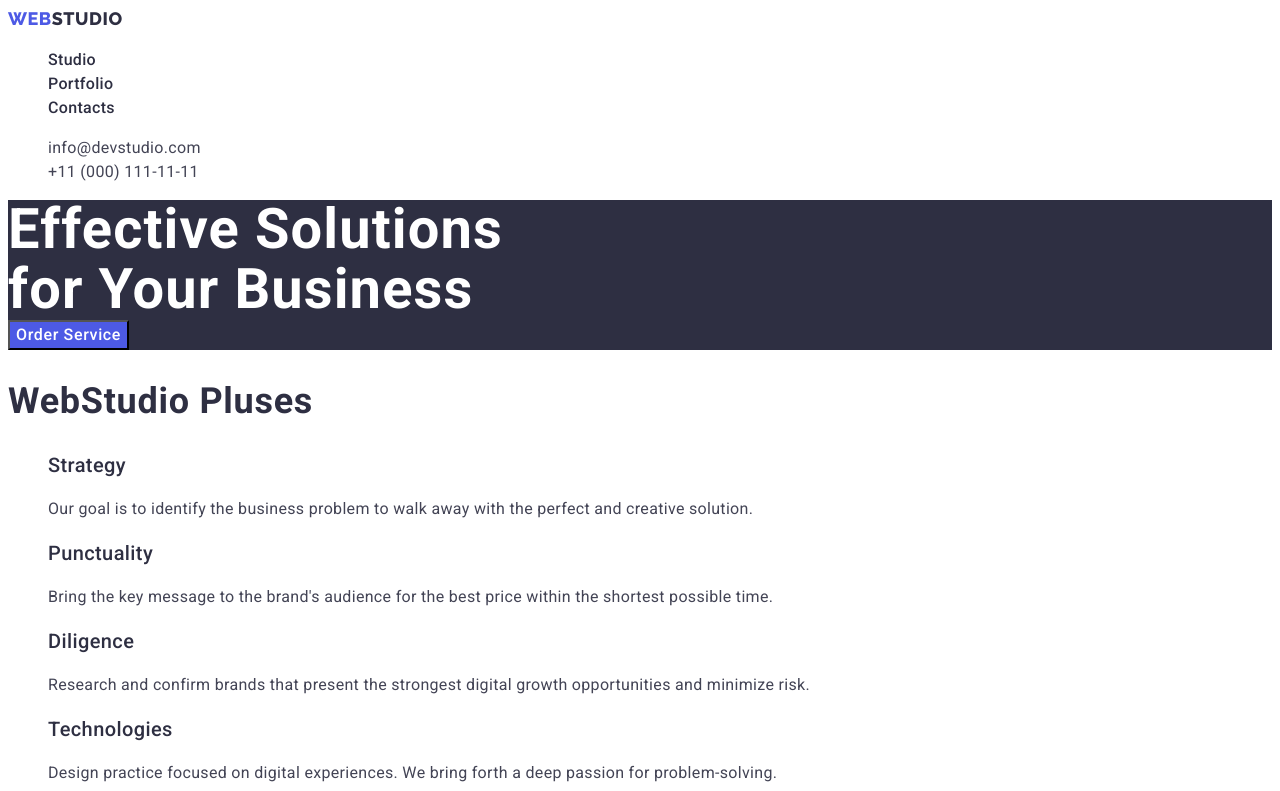
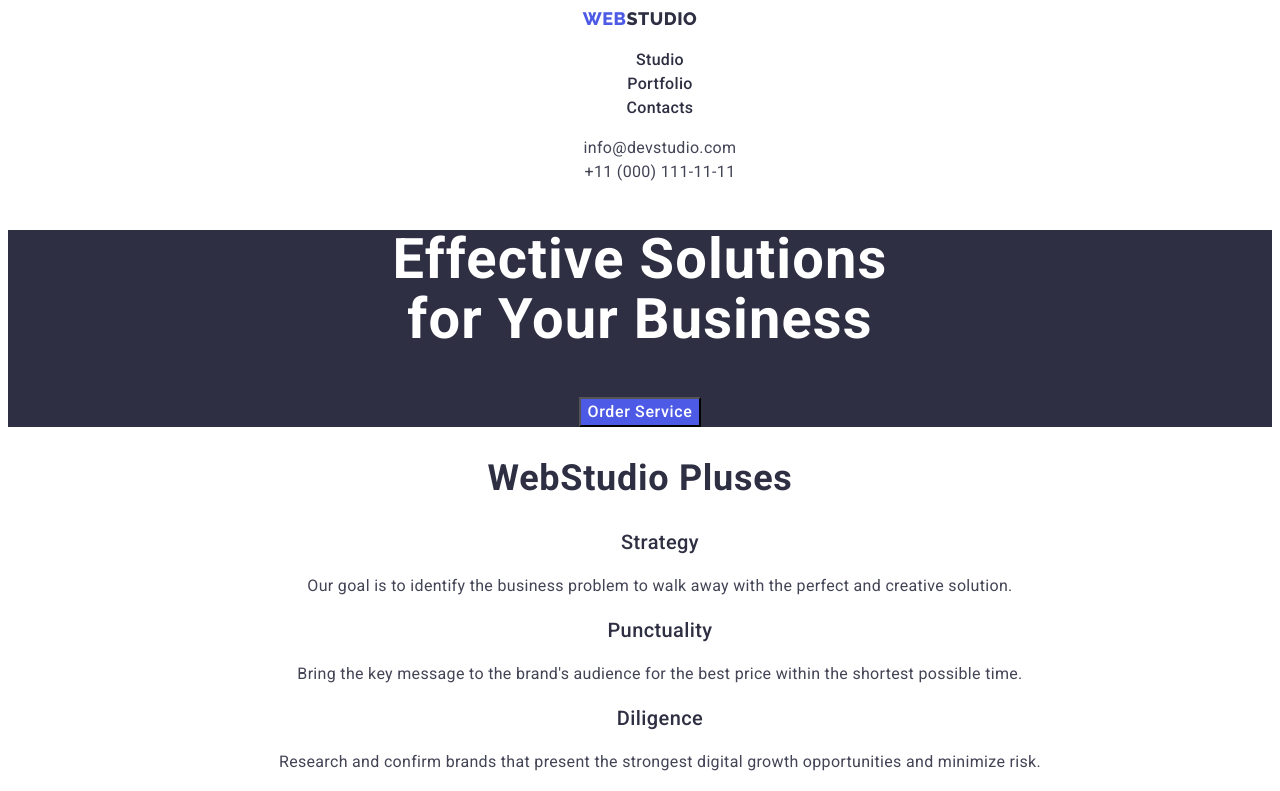
Before and after one commit to JackRybnikov/goit-markup-hw-02, a plain HTML site: page index.html in a window 1280 px wide. Shown: the top 791 px of the page. Drawn offline with Linux system fonts and the light colour scheme.

Commit message:
Update style.css

```diff
--- a/css/style.css
+++ b/css/style.css
@@ -25,7 +25,7 @@ body {
   line-height: 1.5;
   letter-spacing: 0.02em;
   /* width: 1440px; */
-  /* text-align: center; */
+  text-align: center;
 }
 
 .link {
@@ -69,8 +69,6 @@ h3 {
 
 header {
   color: var(--navy-color);
-  /* text-align: left; */
-  /* height: 72px; */
 }
 
 .logo-header {
@@ -81,8 +79,6 @@ header {
   line-height: 1.17;
   letter-spacing: 0.03em;
   color: var(--iris-color);
-  margin: 0;
-  /* padding: 24px 76px 0 156px; */
 }
 
 .logo-header-studio {
@@ -116,10 +112,8 @@ header {
 
 .footer {
   background-color: var(--navy-color);
-  /* padding: 100px 0 100px 156px; */
   margin: 0;
   letter-spacing: 0.04em;
-  /* text-align: left; */
 }
 
 .logo-footer {
@@ -130,9 +124,6 @@ header {
   font-size: 18px;
   line-height: 1.17;
   letter-spacing: 0.03em;
-  /* text-align: left; */
-  /* margin: 0; */
-  /* padding: 0; */
 }
 
 .logo-footer-studio {
@@ -148,23 +139,17 @@ header {
 
 .index-order-services {
   background-color: var(--navy-color);
-  /* height: 600px; */
 }
 
 .index-order-services-title {
-  margin: 0;
-  /* padding: 188px 472px 48px 472px; */
 }
 
 .index-order-services-button {
-  /* width: 170px; */
   font-family: inherit;
-  /* height: 56px; */
   background-color: var(--iris-color);
   color: var(--white-color);
   font-weight: 500;
   font-size: 16px;
-  /* border-radius: 4px; */
   line-height: 1.5;
   letter-spacing: 0.04em;
   cursor: pointer;
@@ -178,11 +163,9 @@ header {
 /* 2 section index */
 
 .index-our-strength {
-  /* width: 264px; */
 }
 
 .index-our-strength-title {
-  /* display: none; */
   line-height: 1.2;
   color: var(--navy-color);
 }
@@ -194,7 +177,6 @@ header {
 
 .index-our-strength-text {
   line-height: 1.5;
-  /* text-align: left; */
 }
 
 /* 3 section index */
@@ -213,8 +195,6 @@ header {
 
 .index-our-team-list-el {
   background-color: var(--white-color);
-  /* width: 264px; */
-  /* height: 380px; */
 }
 
 .index-our-team-list-title {
@@ -229,7 +209,6 @@ header {
 /* Style for portfolio page */
 
 .portfolio-title {
-  /* display: none; */
 }
 
 .portfolio-button-button {
@@ -238,8 +217,6 @@ header {
   color: var(--iris-color);
   font-size: 16px;
   font-weight: 500;
-  /* height: 48px; */
-  /* border-radius: 4px; */
   line-height: 1.5;
   letter-spacing: 0.04em;
   cursor: pointer;
```
